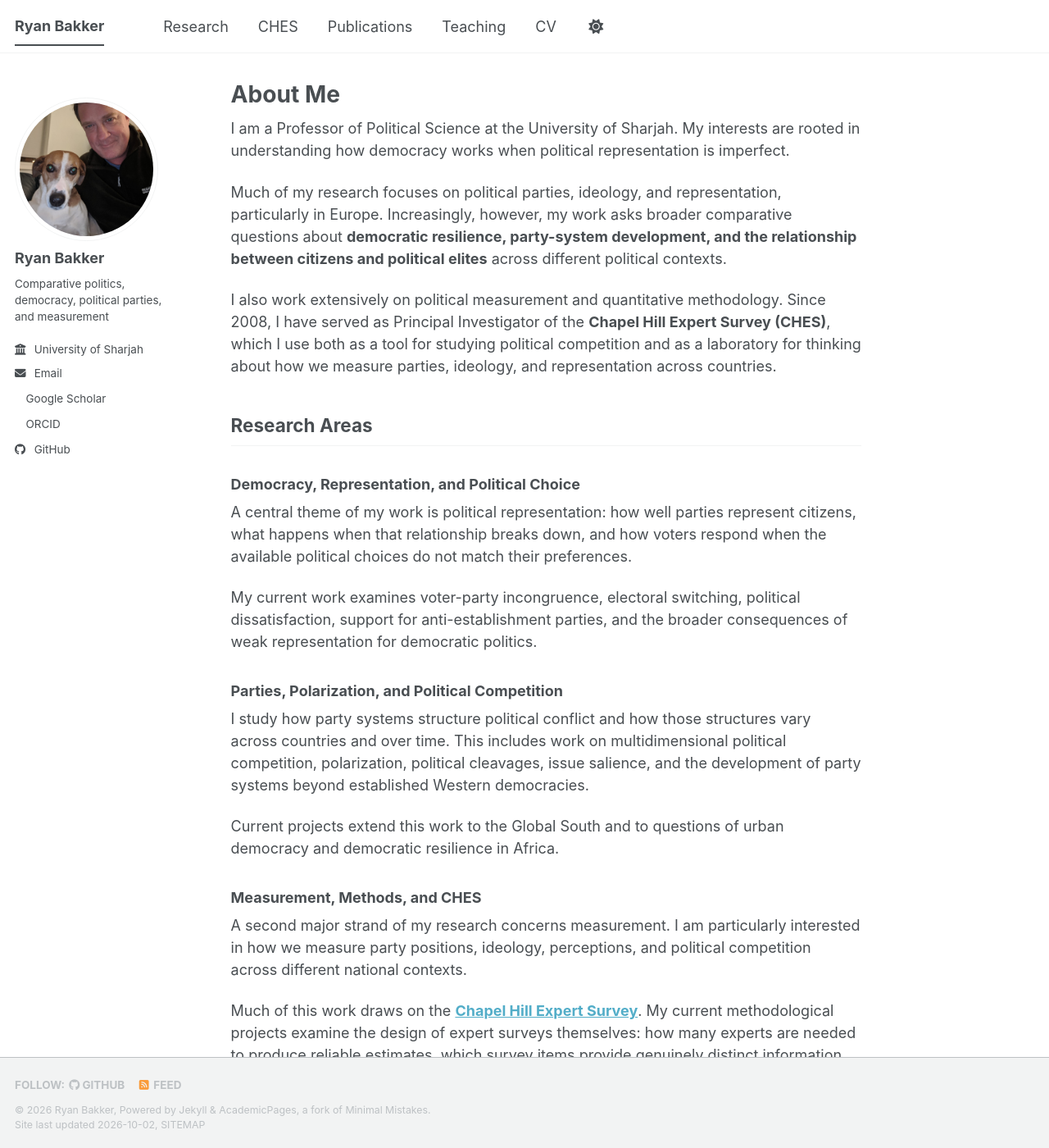
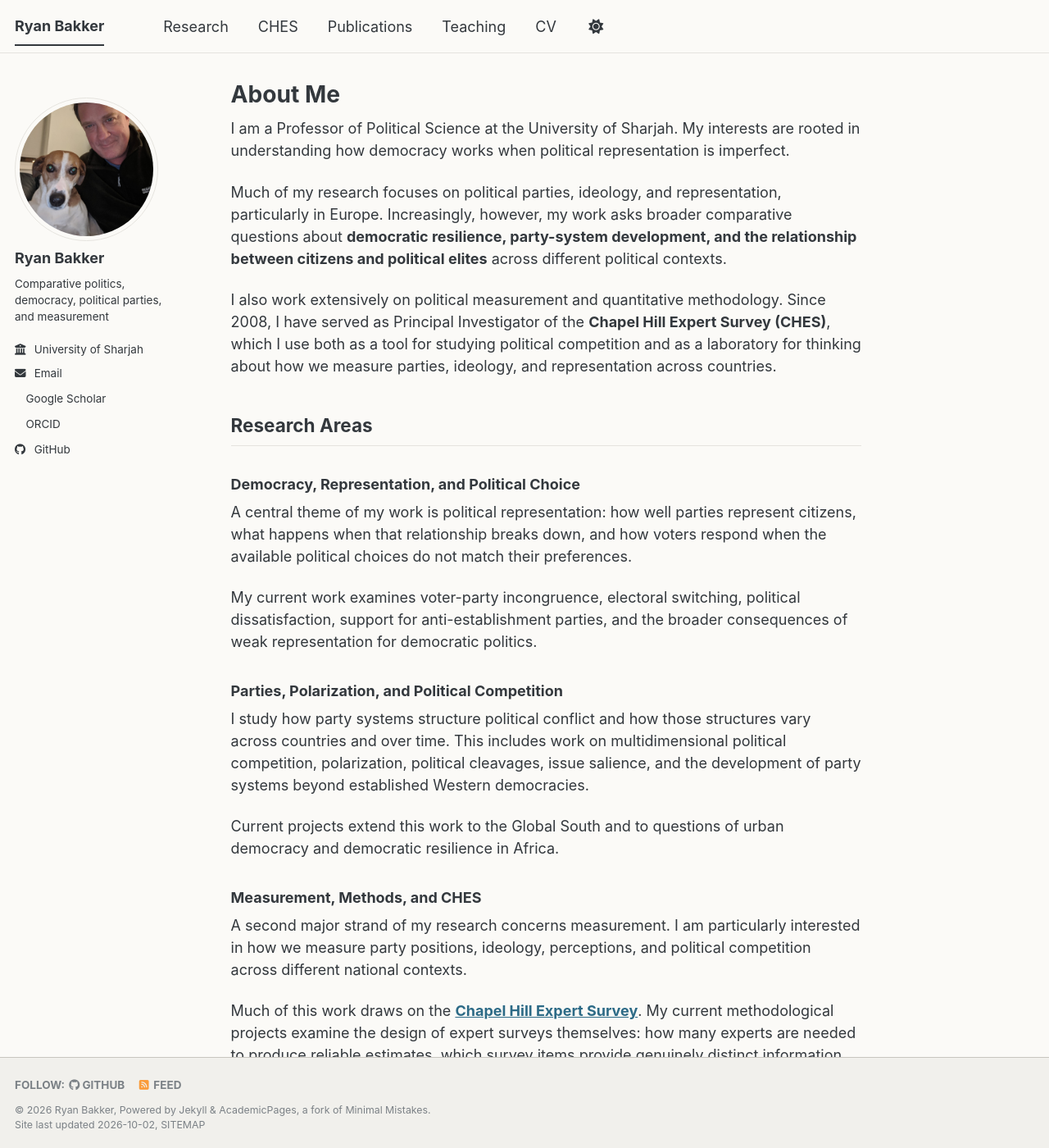
Before and after one commit to ryanbakker-ps/ryanbakker-ps.github.io, a Jekyll site: the page built from _pages/about.md, in a window 1280 px wide and 1400 px high. Shown: the whole window at 82% size. Built offline with Jekyll 4.4.1, drawn with Linux system fonts in a browser that asks for light colours; a style sheet for code colours, icons or effects is not loaded.

Commit message:
Update color variables and theme styles

```diff
--- a/_sass/theme/_default_light.scss
+++ b/_sass/theme/_default_light.scss
@@ -1,24 +1,25 @@
 /* ==========================================================================
     DEFAULT THEME - LIGHT VERSION
     ========================================================================== */
-/* Color codes used for the theme */
-$primary-color              : #2f7f93;
+
+/* Core palette */
+$primary-color              : #355f73;
 $gray                       : #7a8288;
-$dark-gray                  : mix(#000, $gray, 40%);
-$darker-gray                : mix(#000, $gray, 60%);
-$light-gray                 : mix(#fff, $gray, 50%);
-$lighter-gray               : mix(#fff, $gray, 90%);
+$dark-gray                  : #33383d;
+$darker-gray                : #25292d;
+$light-gray                 : #a7adb2;
+$lighter-gray               : #e5e3de;
 
-/* Color codes used for the site */
-$danger-color               : #ee5f5b;
-$info-color                 : #2f7f93;
+/* Status colors */
+$danger-color               : #b94a48;
+$info-color                 : #355f73;
 $notice-color               : #7a8288;
-$success-color              : #62c462;
-$warning-color              : #f89406;
+$success-color              : #5a8f62;
+$warning-color              : #c78328;
 
 /* Other basic settings for the template */
 $border-radius              : 4px;
-$box-shadow                 : 0 1px 1px rgba(0, 0, 0, 0.125);
+$box-shadow                 : 0 1px 1px rgba(0, 0, 0, 0.10);
 $global-transition          : all 0.2s ease-in-out;
 $masthead-height            : 70px;
 $navicon-width              : 28px;
@@ -28,20 +29,32 @@ $sidebar-screen-min-width   : 1024px;
 
 /* Default light theme for the site */
 :root {
-    --global-base-color                 : #{$primary-color};
-    --global-bg-color                   : #fff;
-    --global-footer-bg-color            : #f2f3f3;
-    --global-border-color               : #{$lighter-gray};
-    --global-dark-border-color          : #bdc1c4;
-    --global-code-background-color      : #fafafa;
-    --global-code-text-color            : #{$darker-gray};
-    --global-fig-caption-color          : mix(#fff,  #{$dark-gray}, 25%);
-    --global-link-color                 : #52adc8;
-    --global-link-color-hover           : mix(#000, #2f7f93, 25%);
-    --global-link-color-visited         : mix(#fff, #2f7f93, 25%);
-    --global-masthead-link-color        : #{$dark-gray};
-    --global-masthead-link-color-hover  : mix(#000, #{$gray}, 25%);
-    --global-text-color                 : #{$dark-gray};
-    --global-text-color-light           : #{$light-gray};
-    --global-thead-color                : #{$lighter-gray};
+    --global-base-color                 : #355f73;
+
+    /* Slightly warm rather than pure white */
+    --global-bg-color                   : #fbfaf7;
+
+    --global-footer-bg-color            : #f1f0ec;
+    --global-border-color               : #e5e3de;
+    --global-dark-border-color          : #c8c5bf;
+
+    --global-code-background-color      : #f5f4f1;
+    --global-code-text-color            : #25292d;
+
+    --global-fig-caption-color          : #697077;
+
+    /* Main accent */
+    --global-link-color                 : #2c6a86;
+    --global-link-color-hover           : #214f64;
+    --global-link-color-visited         : #536f7c;
+
+    /* Navigation */
+    --global-masthead-link-color        : #33383d;
+    --global-masthead-link-color-hover  : #2c6a86;
+
+    /* Body text */
+    --global-text-color                 : #33383d;
+    --global-text-color-light           : #7b8186;
+
+    --global-thead-color                : #eeece7;
 }
```
